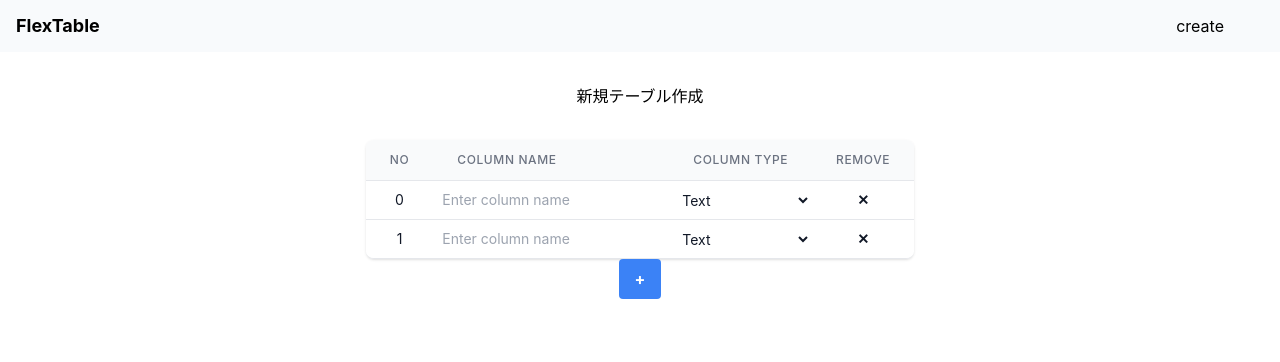
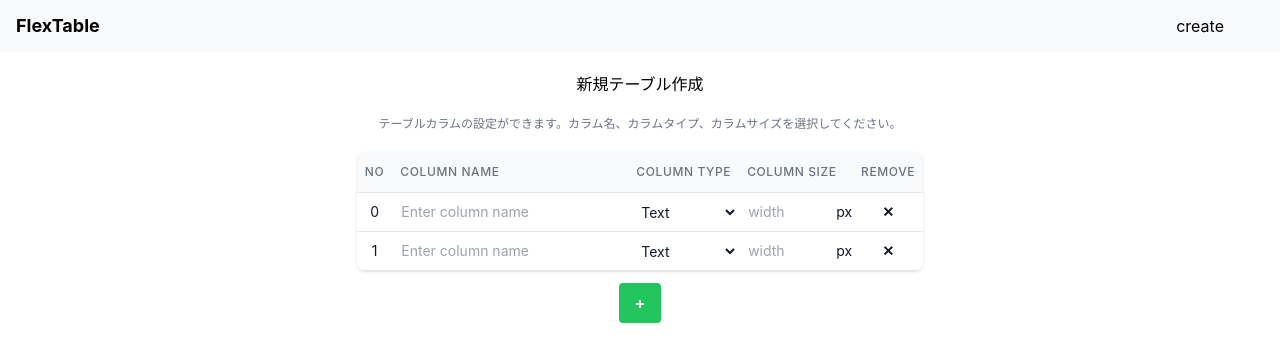
Before and after one commit to jp-north-man/next-flextable, a Next.js app: page /create in a window 1280 px wide. Shown: the top 362 px of the page. Built offline with nearby package versions, Linux system fonts and the light colour scheme.

Commit message:
create table

```diff
--- a/pages/create.tsx
+++ b/pages/create.tsx
@@ -4,7 +4,7 @@ import { Layout } from '../components/Layout'
 
 const Create: NextPage = () => {
 
-  const [columns, setColumns] = useState([{id:0, name: "", type: "text" },{id:1, name: "", type: "text" }]);
+  const [columns, setColumns] = useState([{id:0, name: "", type: "text" },{id:1, name: "", width: "", type: "text" }]);
   const handleAddColumn = () => {
     if (columns.length === 0) {
       setColumns([...columns, {id:0, name: "", type: "text" }]);
@@ -24,7 +24,7 @@ const Create: NextPage = () => {
   };
 
 
-  const handleColumnChange = (event: React.ChangeEvent<HTMLInputElement | HTMLSelectElement>, index: number, key: "name" | "type") => {
+  const handleColumnChange = (event: React.ChangeEvent<HTMLInputElement | HTMLSelectElement>, index: number, key: "name" | "width"| "type" ) => {
     const { value } = event.target;
     console.log("value:",value, "index:",index,"key:",key)
     setColumns(prevColumns => {
@@ -40,17 +40,19 @@ const Create: NextPage = () => {
       description='新しいテーブルを作成するページです。'
     >
       <div className='flex justify-center items-center flex-col'>
-        <h1 className='m-8'>新規テーブル作成</h1>
+        <h1 className='m-5'>新規テーブル作成</h1>
+        <p className='mb-5 text-gray-500 text-xs'>テーブルカラムの設定ができます。カラム名、カラムタイプ、カラムサイズを選択してください。</p>
         <div className="-my-2 overflow-x-auto sm:-mx-6 lg:-mx-8">
-          <div className="py-2 align-middle inline-block min-w-full sm:px-6 lg:px-8">
+          <div className="py-2 align-middle inline-block min-w-full sm:px-2 lg:px-4">
             <div className="shadow overflow-hidden border-b border-gray-200 sm:rounded-lg">
-              <table className="min-w-full divide-y divide-gray-200">
+              <table className="divide-y divide-gray-200">
                 <thead className="bg-gray-50">
                   <tr>
-                    <th scope="col" className="px-6 py-3 text-left text-xs font-medium text-gray-500 uppercase tracking-wider">No</th>
-                    <th scope="col" className="px-6 py-3 text-left text-xs font-medium text-gray-500 uppercase tracking-wider">Column Name</th>
-                    <th scope="col" className="px-6 py-3 text-left text-xs font-medium text-gray-500 uppercase tracking-wider">Column Type</th>
-                    <th scope="col" className="px-6 py-3 text-left text-xs font-medium text-gray-500 uppercase tracking-wider">remove</th>
+                    <th scope="col" className="px-2 py-3 text-left text-xs font-medium text-gray-500 uppercase tracking-wider">No</th>
+                    <th scope="col" className="px-2 py-3 text-left text-xs font-medium text-gray-500 uppercase tracking-wider">Column Name</th>
+                    <th scope="col" className="px-2 py-3 text-left text-xs font-medium text-gray-500 uppercase tracking-wider">Column Type</th>
+                    <th scope="col" className="px-2 py-3 text-left text-xs font-medium text-gray-500 uppercase tracking-wider">Column Size</th>
+                    <th scope="col" className="px-2 py-3 text-left text-xs font-medium text-gray-500 uppercase tracking-wider">remove</th>
                   </tr>
                 </thead>
                 <tbody className="bg-white divide-y divide-gray-200">
@@ -62,6 +64,7 @@ const Create: NextPage = () => {
                           {index}
                         </div>
                       </td>
+
                       <td className="whitespace-nowrap">
                         <div className="text-sm text-gray-900 flex justify-center">
                           <input type="text" name="column_name" id="column_name" placeholder="Enter column name" className="px-2 block w-full sm:text-sm border-none outline-none"
@@ -69,6 +72,7 @@ const Create: NextPage = () => {
                           />
                         </div>
                       </td>
+
                       <td className="whitespace-nowrap">
                         <div className="text-sm text-gray-900 flex justify-center">
                           <select name="column_type" id="column_type" className="px-2 block w-full sm:text-sm border-none bg-white outline-none"
@@ -76,11 +80,19 @@ const Create: NextPage = () => {
                           >
                             <option value="text">Text</option>
                             <option value="button">Button</option>
-                            <option value="checkbox">Checkbox</option>
                             <option value="date">Date</option>
                           </select>
                         </div>
                       </td>
+
+                      <td className="whitespace-nowrap">
+                        <div className="text-sm text-gray-900 flex justify-center">
+                          <input type="number" min="30" max="900" name="column_width" id="column_width" placeholder="width" className="px-2 block w-full sm:text-sm border-none outline-none"
+                            onChange={(event) => handleColumnChange(event, index, "width")}
+                          />px
+                        </div>
+                      </td>
+
                       <td className="whitespace-nowrap">
                         <div className="text-sm text-gray-900 flex justify-center">
                           <button
@@ -103,7 +115,7 @@ const Create: NextPage = () => {
         </div>
         <button
           type="button"
-          className="bg-blue-500 hover:bg-blue-700 text-white font-bold py-2 px-4 rounded"
+          className="my-3 bg-green-500 hover:bg-green-700 text-white font-bold py-2 px-4 rounded"
           onClick={() => handleAddColumn()}
         >
           +
```
